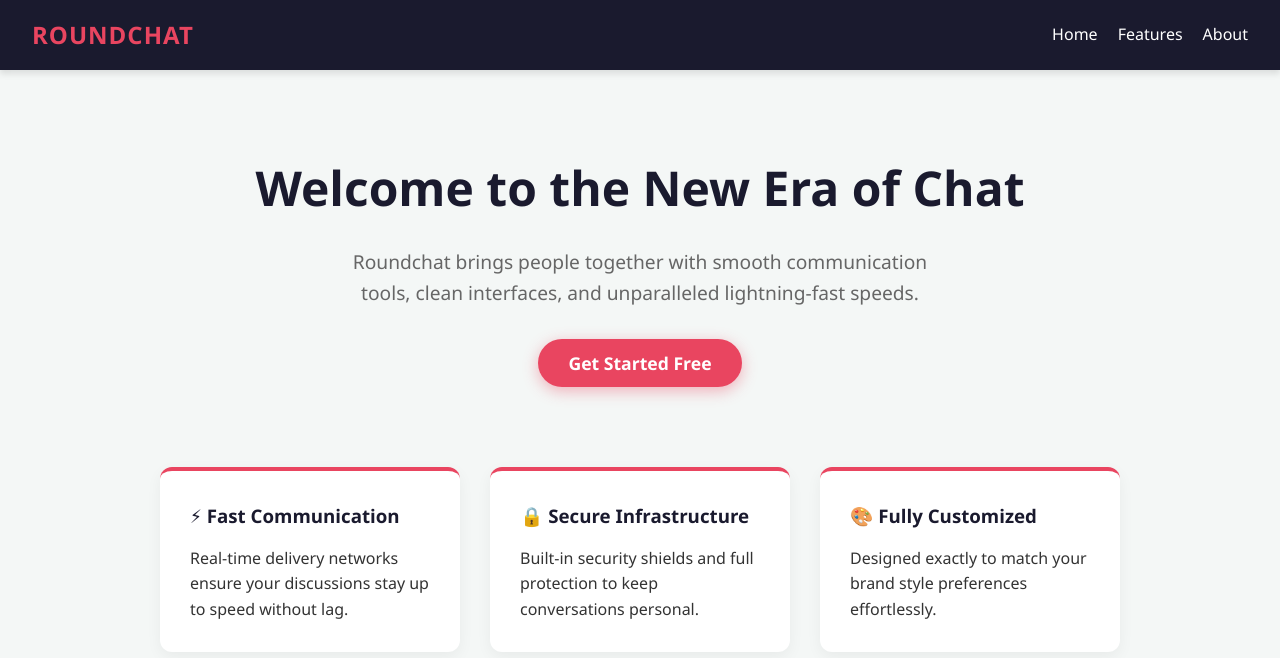
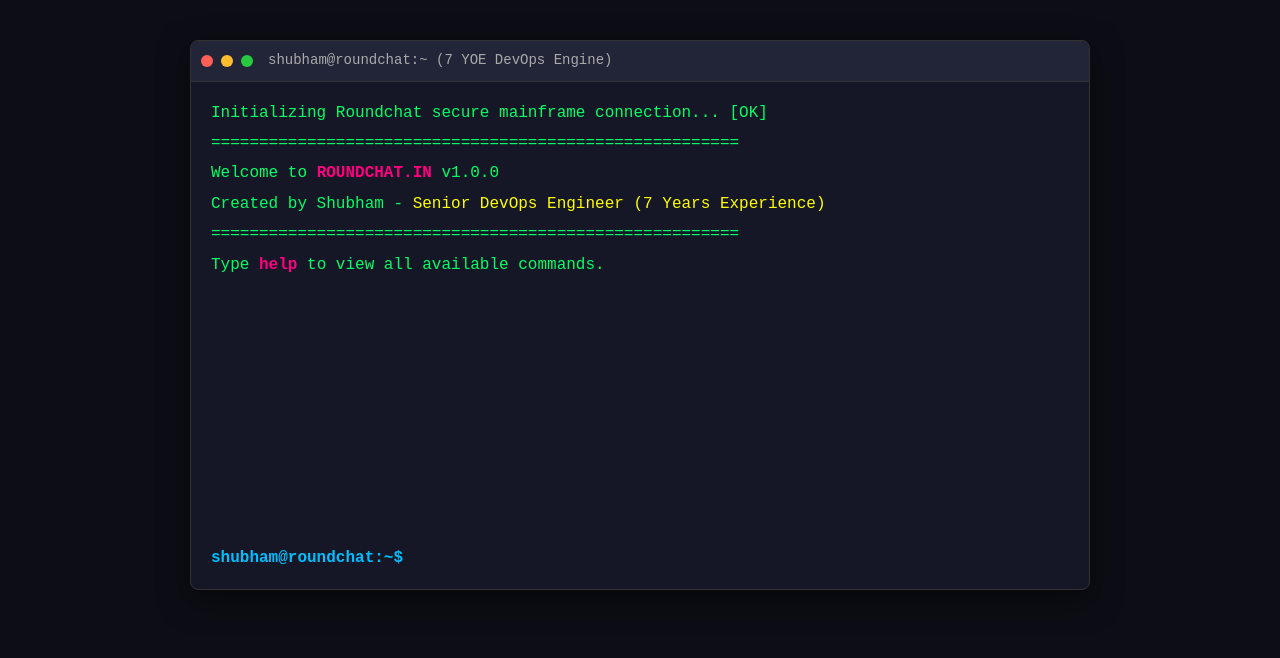
Before and after one commit to shubham27031998/roundchat, a plain HTML site: page index.html in a window 1280 px wide. Drawn offline with Linux system fonts and the light colour scheme.

Commit message:
Revamp index.html for terminal interface
Updated the title and modified the styling for a terminal-like interface. Added interactive command handling for user inputs.

```diff
--- a/index.html
+++ b/index.html
@@ -3,67 +3,94 @@
 <head>
     <meta charset="UTF-8">
     <meta name="viewport" content="width=device-width, initial-scale=1.0">
-    <title>Roundchat - Connect Differently</title>
+    <title>shubham@roundchat:~</title>
     <style>
-        * { margin: 0; padding: 0; box-sizing: border-box; font-family: 'Segoe UI', Tahoma, Geneva, Verdana, sans-serif; }
-        body { background-color: #f4f7f6; color: #333; line-height: 1.6; }
-
-        /* Navigation Bar */
-        nav { background: #1a1a2e; color: #fff; padding: 1rem 2rem; display: flex; justify-content: space-between; align-items: center; box-shadow: 0 4px 6px rgba(0,0,0,0.1); }
-        nav h1 { font-size: 1.5rem; letter-spacing: 1px; color: #e94560; }
-        nav ul { list-style: none; display: flex; gap: 20px; }
-        nav a { color: #fff; text-decoration: none; font-weight: 500; transition: color 0.3s; }
-        nav a:hover { color: #e94560; }
-
-        /* Hero Section */
-        .hero { max-width: 1000px; margin: 80px auto; padding: 0 20px; text-align: center; }
-        .hero h2 { font-size: 3rem; color: #1a1a2e; margin-bottom: 20px; font-weight: 700; }
-        .hero p { font-size: 1.2rem; color: #666; max-width: 600px; margin: 0 auto 30px; }
-
-        /* Interactive CTA Button */
-        .cta-btn { background-color: #e94560; color: white; padding: 12px 30px; border: none; font-size: 1.1rem; font-weight: 600; border-radius: 25px; cursor: pointer; text-decoration: none; display: inline-block; transition: transform 0.2s, background 0.3s; box-shadow: 0 4px 15px rgba(233, 69, 96, 0.4); }
-        .cta-btn:hover { background-color: #0f3460; transform: translateY(-2px); }
-
-        /* Feature Cards Section */
-        .features { display: grid; grid-template-columns: repeat(auto-fit, minmax(280px, 1fr)); gap: 30px; max-width: 1000px; margin: 40px auto; padding: 0 20px; }
-        .card { background: white; padding: 30px; border-radius: 12px; box-shadow: 0 5px 15px rgba(0,0,0,0.05); text-align: left; border-top: 4px solid #e94560; }
-        .card h3 { margin-bottom: 15px; color: #1a1a2e; }
+        * { box-sizing: border-box; margin: 0; padding: 0; }
+        body { background-color: #0d0e15; color: #00ff66; font-family: 'Courier New', Courier, monospace; padding: 20px; font-size: 16px; line-height: 1.4; }
+        .terminal { max-width: 900px; margin: 20px auto; background: #151726; border-radius: 8px; box-shadow: 0 10px 30px rgba(0,0,0,0.5); border: 1px solid #333; overflow: hidden; }
+        .top-bar { background: #222538; padding: 10px; display: flex; align-items: center; border-bottom: 1px solid #333; }
+        .buttons { display: flex; gap: 8px; margin-right: 15px; }
+        .btn { width: 12px; height: 12px; border-radius: 50%; }
+        .close { background: #ff5f56; } .min { background: #ffbd2e; } .max { background: #27c93f; }
+        .title { color: #aaa; font-size: 14px; }
+        .content { padding: 20px; min-height: 450px; overflow-y: auto; }
+        .output-line { margin-bottom: 8px; white-space: pre-wrap; }
+        .input-line { display: flex; align-items: center; margin-top: 15px; }
+        .prompt { color: #00bfff; font-weight: bold; margin-right: 10px; }
+        input { background: transparent; border: none; color: #fff; font-family: inherit; font-size: inherit; outline: none; flex: 1; caret-color: #00ff66; }
+        .highlight { color: #ff007f; font-weight: bold; }
+        .blue { color: #00bfff; }
+        .yellow { color: #ffff00; }
+        a { color: #ff007f; text-decoration: none; }
+        a:hover { text-decoration: underline; }
     </style>
 </head>
 <body>
 
-    <!-- Top Navigation Menu -->
-    <nav>
-        <h1>ROUNDCHAT</h1>
-        <ul>
-            <li><a href="#">Home</a></li>
-            <li><a href="#">Features</a></li>
-            <li><a href="#">About</a></li>
-        </ul>
-    </nav>
-
-    <!-- Hero Introduction -->
-    <div class="hero">
-        <h2>Welcome to the New Era of Chat</h2>
-        <p>Roundchat brings people together with smooth communication tools, clean interfaces, and unparalleled lightning-fast speeds.</p>
-        <button class="cta-btn" onclick="alert('Thank you for joining Roundchat!')">Get Started Free</button>
+<div class="terminal">
+    <div class="top-bar">
+        <div class="buttons"><div class="btn close"></div><div class="btn min"></div><div class="btn max"></div></div>
+        <div class="title">shubham@roundchat:~ (7 YOE DevOps Engine)</div>
     </div>
-
-    <!-- Value Cards -->
-    <div class="features">
-        <div class="card">
-            <h3>⚡ Fast Communication</h3>
-            <p>Real-time delivery networks ensure your discussions stay up to speed without lag.</p>
-        </div>
-        <div class="card">
-            <h3>🔒 Secure Infrastructure</h3>
-            <p>Built-in security shields and full protection to keep conversations personal.</p>
-        </div>
-        <div class="card">
-            <h3>🎨 Fully Customized</h3>
-            <p>Designed exactly to match your brand style preferences effortlessly.</p>
+    <div class="content" id="terminal-content">
+        <div class="output-line">Initializing Roundchat secure mainframe connection... [OK]</div>
+        <div class="output-line">=======================================================</div>
+        <div class="output-line">Welcome to <span class="highlight">ROUNDCHAT.IN</span> v1.0.0</div>
+        <div class="output-line">Created by Shubham - <span class="yellow">Senior DevOps Engineer (7 Years Experience)</span></div>
+        <div class="output-line">=======================================================</div>
+        <div class="output-line">Type <span class="highlight">help</span> to view all available commands.</div>
+    </div>
+    <div class="content" style="min-height: auto; padding-top: 0;">
+        <div class="input-line">
+            <span class="prompt">shubham@roundchat:~$</span>
+            <input type="text" id="terminal-input" autofocus autocomplete="off" spellcheck="false">
         </div>
     </div>
+</div>
+
+<script>
+    const input = document.getElementById('terminal-input');
+    const content = document.getElementById('terminal-content');
+
+    const commands = {
+        help: "Available commands:\n  <span class='highlight'>about</span>     - Who am I?\n  <span class='highlight'>skills</span>    - My DevOps stack\n  <span class='highlight'>social</span>    - Instagram handle\n  <span class='highlight'>clear</span>     - Clear terminal logs",
+        about: "I am a Senior DevOps Engineer with <span class='yellow'>7 years of experience</span> automating pipelines, managing secure infrastructure, and building scalable cloud systems. Roundchat is my project environment.",
+        skills: "Core Tech Stack:\n  <span class='blue'>Cloud:</span> AWS / GCP\n  <span class='blue'>CI/CD:</span> Jenkins / GitHub Actions\n  <span class='blue'>Containers:</span> Docker / Kubernetes (K8s)\n  <span class='blue'>IaC:</span> Terraform / Ansible\n  <span class='blue'>Monitoring:</span> Prometheus / Grafana",
+        social: "📸 Instagram Page initialized: <span class='highlight'>@roundchat</span>\nFollow along here: <a href='https://instagram.com' target='_blank'>://instagram.com</a> (Launching Content Soon!)"
+    };
+
+    input.addEventListener('keydown', function(e) {
+        if (e.key === 'Enter') {
+            const cmdValue = input.value.trim().toLowerCase();
+
+            // Print user prompt
+            const userPrompt = document.createElement('div');
+            userPrompt.className = 'output-line';
+            userPrompt.innerHTML = `<span class="prompt">shubham@roundchat:~$</span> ${input.value}`;
+            content.appendChild(userPrompt);
+
+            if (cmdValue === 'clear') {
+                content.innerHTML = '';
+            } else if (commands[cmdValue]) {
+                const response = document.createElement('div');
+                response.className = 'output-line';
+                response.innerHTML = commands[cmdValue];
+                content.appendChild(response);
+            } else if (cmdValue !== '') {
+                const error = document.createElement('div');
+                error.className = 'output-line';
+                error.innerHTML = `bash: command not found: ${cmdValue}. Type <span class='highlight'>help</span> for options.`;
+                content.appendChild(error);
+            }
+
+            input.value = '';
+            window.scrollTo(0, document.body.scrollHeight);
+        }
+    });
+
+    // Keep input focused
+    document.addEventListener('click', () => input.focus());
+</script>
 
 </body>
 </html>
```
